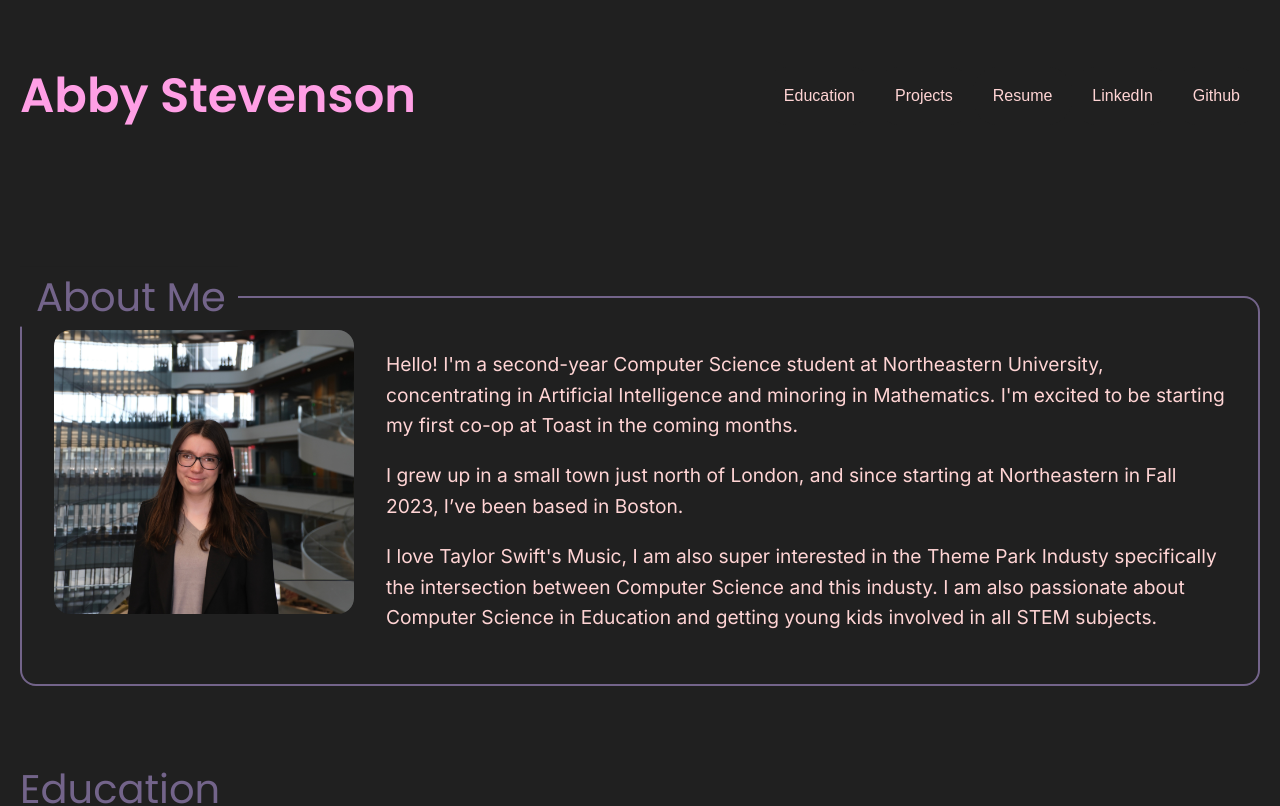
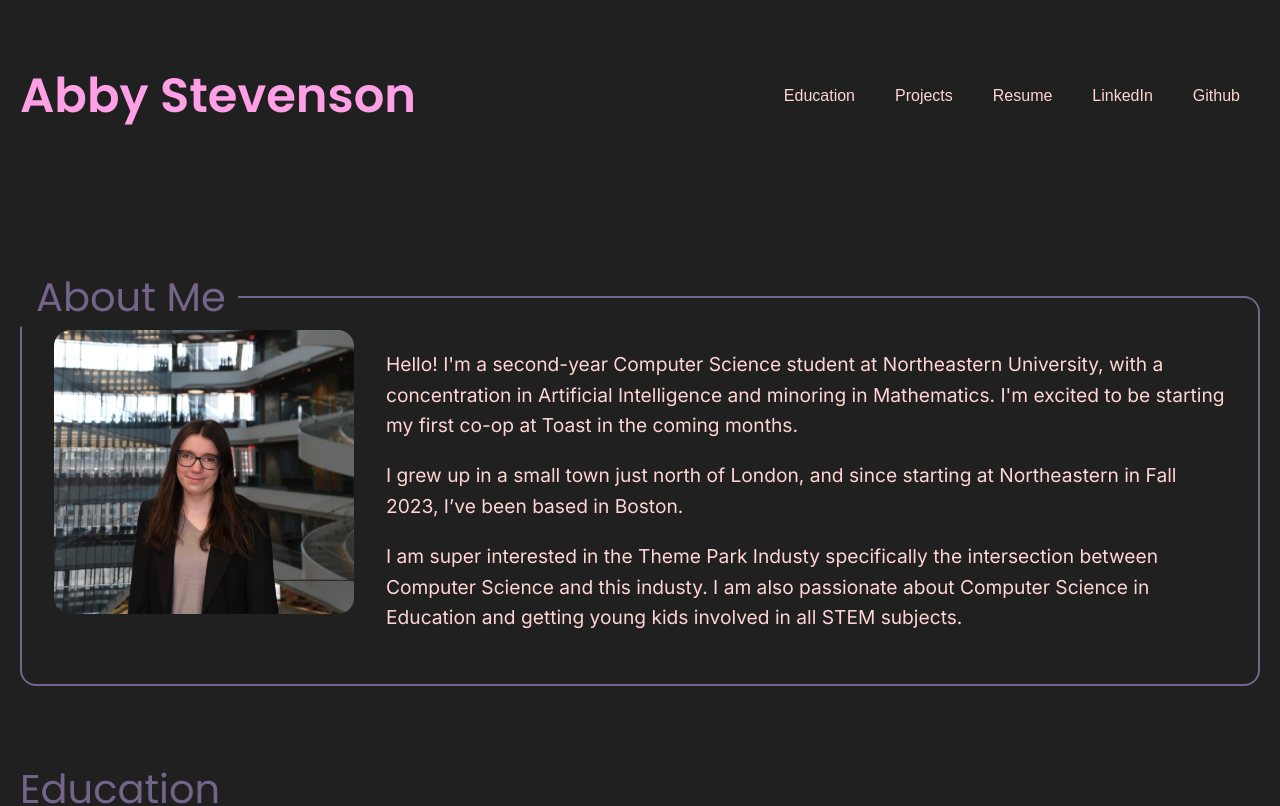
Before and after one commit to abby-stevenson/PersonalWebsite, a React (Vite) app in the folder app/: page / in a window 1280 px wide. Shown: the top 806 px of the page. Built offline with nearby package versions, Linux system fonts and the light colour scheme.

Commit message:
About me changes

```diff
--- a/app/src/AboutMe.jsx
+++ b/app/src/AboutMe.jsx
@@ -13,13 +13,13 @@ export default function AboutMe() {
             </div>
             <div className="right-hand-side">
             <p>
-                Hello! I'm a second-year Computer Science student at Northeastern University, concentrating in Artificial Intelligence and minoring in Mathematics.
+                Hello! I'm a second-year Computer Science student at Northeastern University, with a concentration in Artificial Intelligence and minoring in Mathematics.
                 I'm excited to be starting my first co-op at Toast in the coming months.
             </p>
             <p>
                 I grew up in a small town just north of London, and since starting at Northeastern in Fall 2023, I’ve been based in Boston.
             </p>
-            <p> I love Taylor Swift's Music, I am also super interested in the Theme Park Industy specifically the intersection between Computer Science and this industy.
+            <p> I am super interested in the Theme Park Industy specifically the intersection between Computer Science and this industy.
               I am also passionate about Computer Science in Education and getting young kids involved in all STEM subjects.
             </p>
             </div>
```
